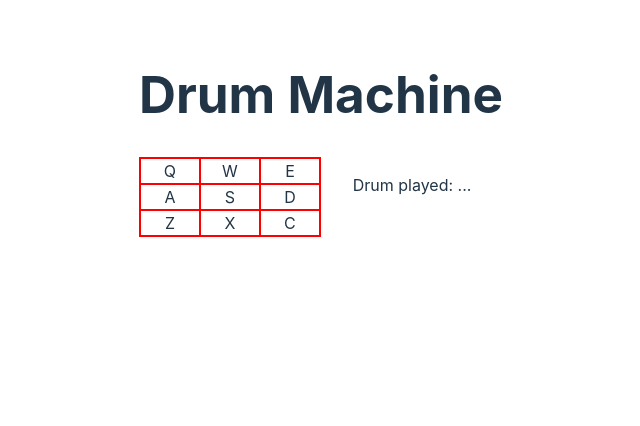
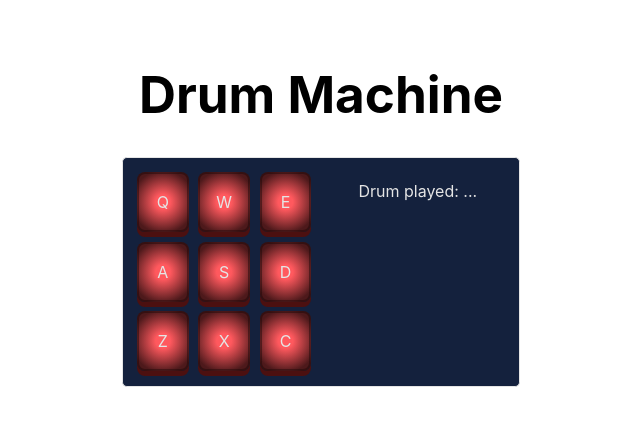
Before and after one commit to JohanCodeForFun/drum-machine, a React (Vite) app: page / in a window 1280 px wide. Shown: the top 426 px of the page, without its empty margins (319-959 px from the left). Built offline with nearby package versions, Linux system fonts and the light colour scheme.

Commit message:
WIP get the button styling just right

```diff
--- a/src/index.css
+++ b/src/index.css
@@ -3,9 +3,17 @@
   line-height: 1.5;
   font-weight: 400;
 
-  color-scheme: light dark;
+  /* https://coolors.co/palette/ff595e-ffca3a-8ac926-1982c4-6a4c93 */
+  --orange: #FF595E;
+  --yellow: #FFCA3A;
+  --green: #8AC926;
+  --blue: #1982C4;
+  --purple: #6A4C93;
+
+
+  /* color-scheme: light dark;
   color: rgba(255, 255, 255, 0.87);
-  background-color: #242424;
+  background-color: #242424; */
 
   font-synthesis: none;
   text-rendering: optimizeLegibility;
@@ -32,17 +40,62 @@ body {
 
 #drum-machine {
   display: grid;
+  padding: .3rem;
   grid-template-columns: repeat(2, 1fr);
+  border: 1px solid #e5e5e5;
+  background-color: #14213d;
+  border-radius: .3rem;
+  color: #e5e5e5;
 }
 
 .pad-bank {
+  padding: .3rem;
   display: grid;
   grid-template-columns: repeat(3, 1fr);
   grid-template-rows: repeat(3, 1fr);
-  border: 1px solid red;
 }
 .drum-pad {
-  border: 1px solid red;
+  background: rgb(255,89,94);
+  box-shadow: rgb(76, 16, 16) 0px 5px 0 0;
+  background: -moz-radial-gradient(circle, rgba(255,89,94,1) 20%, rgb(77, 25, 27) 85%);
+  background: -webkit-radial-gradient(circle, rgba(255,89,94,1) 20%, rgba(77, 25, 27) 85%);
+  background: radial-gradient(circle, rgba(255,89,94,1) 20%, rgba(77, 25, 27) 85%);
+  filter: progid:DXImageTransform.Microsoft.gradient(startColorstr="#ff595e",endColorstr="#020024",GradientType=1);
+  border-radius: .5rem;
+  padding: 1rem;
+  margin: .3rem;
+  border: 2px solid rgba(30, 8, 8, 0.5);
+  transition: width .8s, height .8s, background-color .8s, rotate .8s;
+}
+.drum-pad:hover {
+  background-color: #ffcccc;
+  transform: scale(0.9);
+  /* width: 50px;
+  height: 50px; */
+  /* rotate: 90deg; */
+}
+
+.drum-pad:hover,
+.drum-pad:focus {
+  transform: translate(0, 4px);
+  box-shadow: rgb(76, 16, 16) 0px 1px 0 0;
+  /* box-shadow: rgba(255, 255, 255) 0px 4px 0 0;
+  -webkit-box-shadow: rgba(255, 255, 255) 0px 4px 0 0;
+  -moz-box-shadow: rgba(255, 255, 255) 0px 4px 0 0; */
+}
+
+.drum-pad:active {
+  transform: translate(0px, 2px);
+  box-shadow: var(--purple) 0px 0px 0 0;
+  -webkit-box-shadow: var(--purple) 0px 0px 0 0;
+  -moz-box-shadow: var(--purple) 0px 0px 0 0;
+}
+
+.key-btn {
+  margin: 0;
+  color: black;
+  font-weight: 700;
+  border-radius: .3rem;
 }
 
 h1 {
@@ -69,7 +122,7 @@ button:focus-visible {
   outline: 4px auto -webkit-focus-ring-color;
 }
 
-@media (prefers-color-scheme: light) {
+/* @media (prefers-color-scheme: light) {
   :root {
     color: #213547;
     background-color: #ffffff;
@@ -80,7 +133,7 @@ button:focus-visible {
   button {
     background-color: #f9f9f9;
   }
-}
+} */
 
 
 @media screen and (max-width: 375px) {
```
